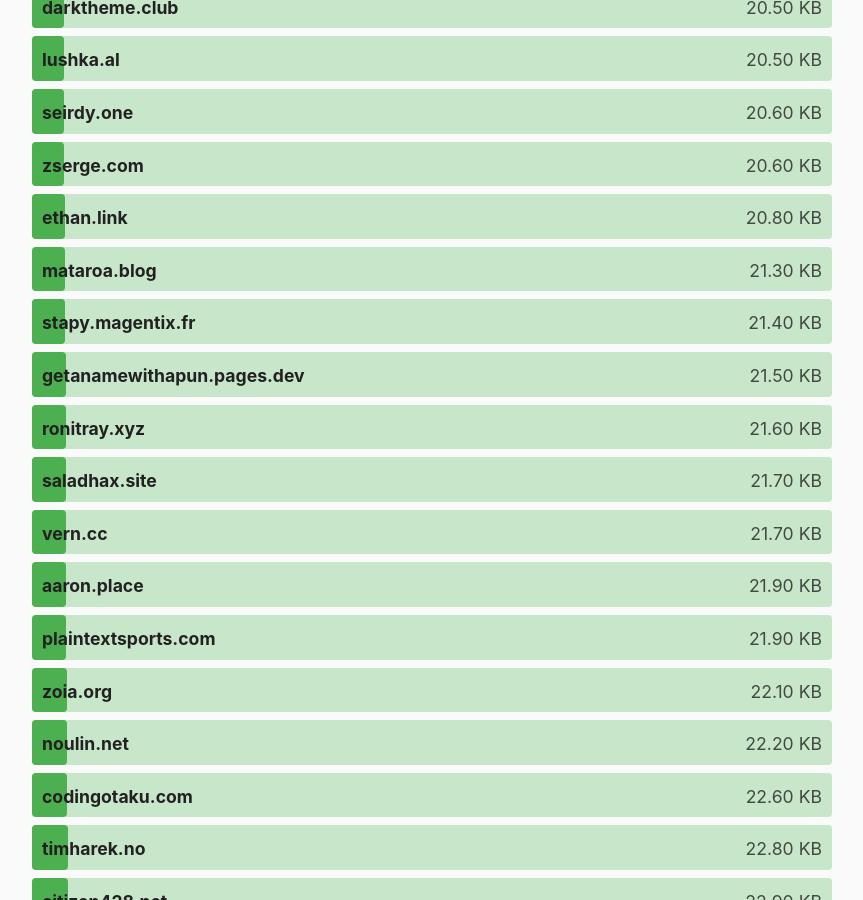
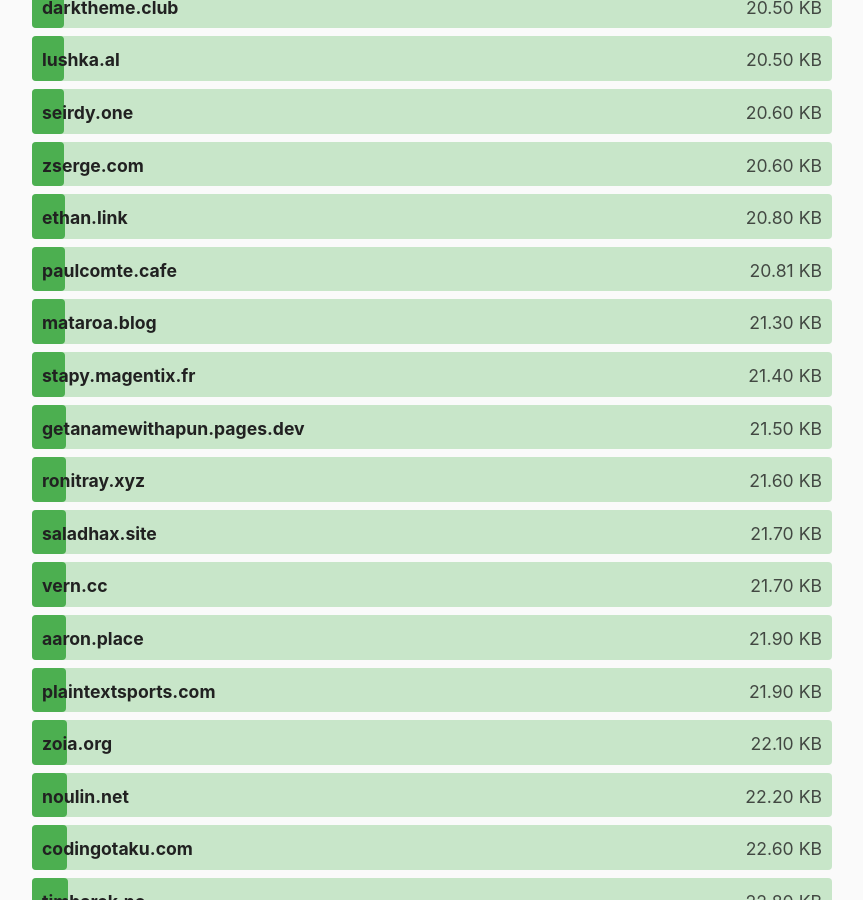
Before and after one commit to kevquirk/512kb.club, a Jekyll site: the page built from index.md, in a window 1280 px wide and 900 px high, scrolled down 9265 px. Shown: the whole window, without its empty margins (208-1071 px from the left). Built offline with Jekyll 4.4.1, drawn with Linux system fonts in a browser that asks for light colours.

Commit message:
Update sites.yml

```diff
--- a/_data/sites.yml
+++ b/_data/sites.yml
@@ -3163,6 +3163,11 @@
   size: 47.0
   last_checked: 2023-10-30
 
+- domain: paulcomte.cafe
+  url: https://paulcomte.cafe/
+  size: 20.81
+  last_checked: 2024-01-25
+
 - domain: thewebisfucked.com
   url: https://thewebisfucked.com
   size: 135
```
